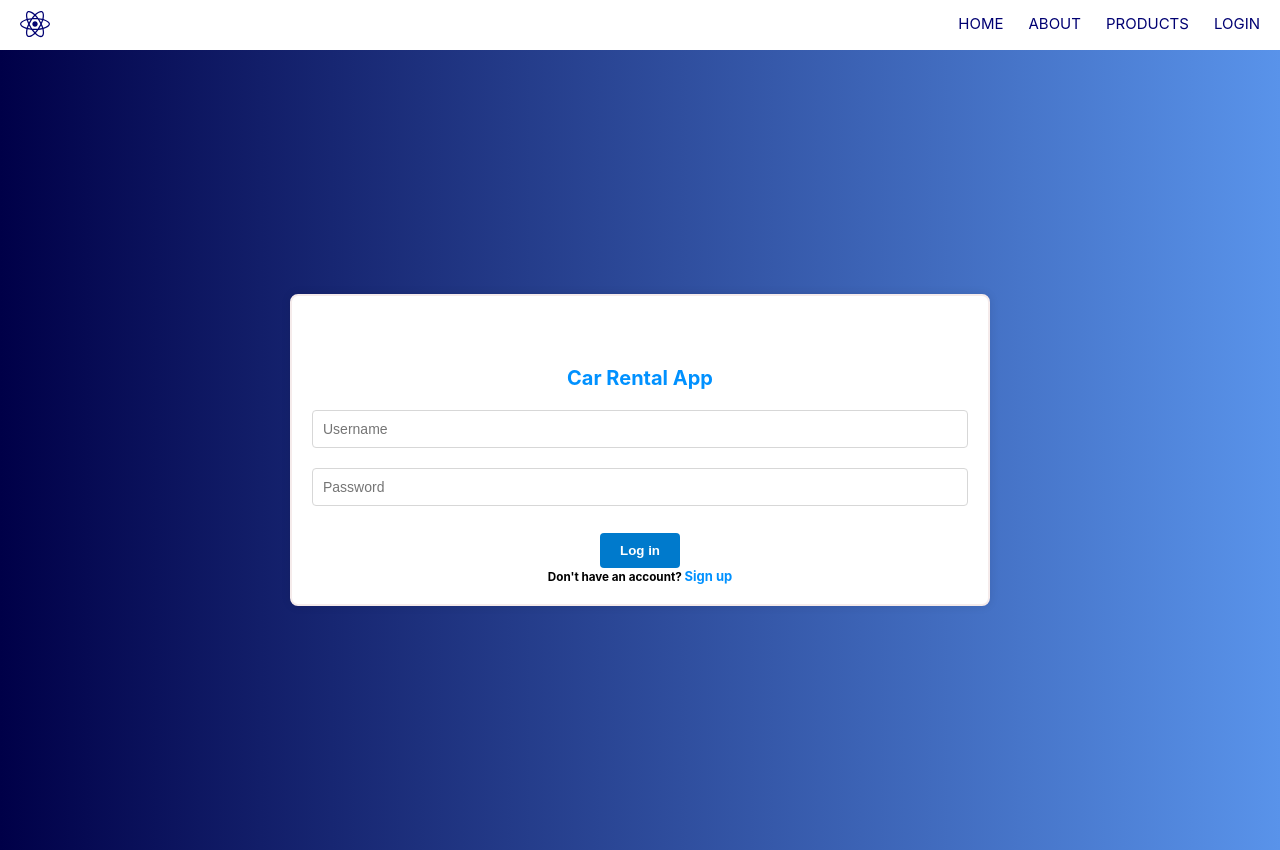
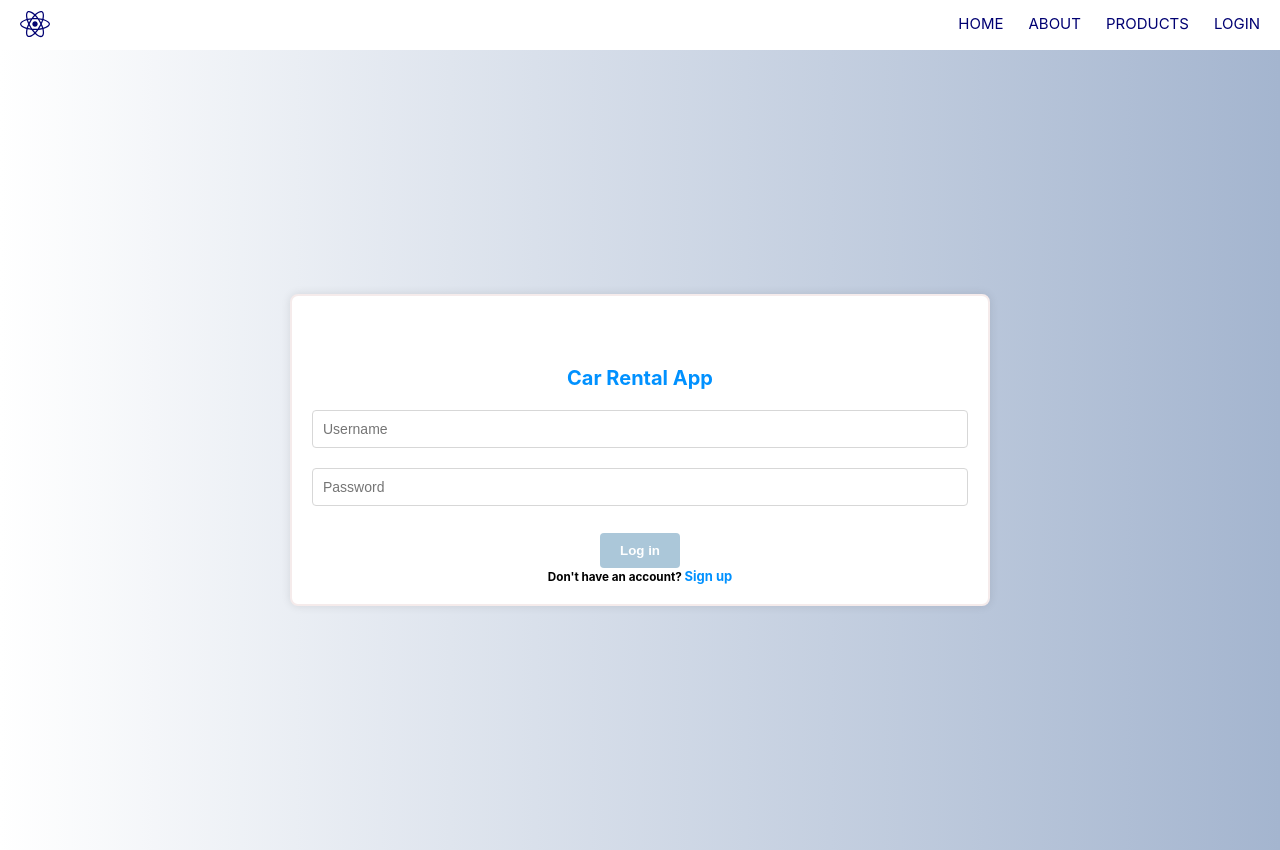
Before and after one commit to mamali1009/frontend-react-car-rental, a React (Create React App) app: page /login in a window 1280 px wide. Built offline with nearby package versions, Linux system fonts and the light colour scheme.

Commit message:
Update style.css

```diff
--- a/src/containers/login/style.css
+++ b/src/containers/login/style.css
@@ -5,7 +5,7 @@
 }
 
 body {
-  background: linear-gradient(to right, #000048, #5993ea);
+  background: linear-gradient(to right, #ffffff, #8977ca);
   width: 100%;
   height: 100%;
   display: flex;
@@ -20,7 +20,7 @@ body {
   align-items: center;
   justify-content: center;
   height: 100vh;
-  background: linear-gradient(to right, #000048, #5993ea); /* Same background as home and about */
+  background: linear-gradient(to right, #ffffff, #a4b5cf); /* Same background as home and about */
 }
 
 .logo {
@@ -41,7 +41,7 @@ body {
   border-radius: 4px;
   width: 300px;
   padding: 20px;
-  box-shadow: 0 4px 8px rgba(0, 0, 139, 0.5);
+  box-shadow: 0 4px 8px rgba(161, 161, 212, 0.5);
 }
 
 .form-container input,
@@ -57,14 +57,14 @@ body {
 .form-container input:focus,
 .form-container select:focus {
   outline: none;
-  border: 1px solid #007acc;
+  border: 1px solid #768996;
 }
 
 .form-container button {
   padding: 10px 20px;
   border: none;
   color: white;
-  background-color: #007acc;
+  background-color: #abc7d9;
   margin-top: 10px;
   font-weight: bold;
   border-radius: 4px;
@@ -73,7 +73,7 @@ body {
 }
 
 .form-container button:hover {
-  background-color: rgb(0, 145, 255);
+  background-color: rgb(131, 167, 195);
 }
 
 .form-container button:active {
```
